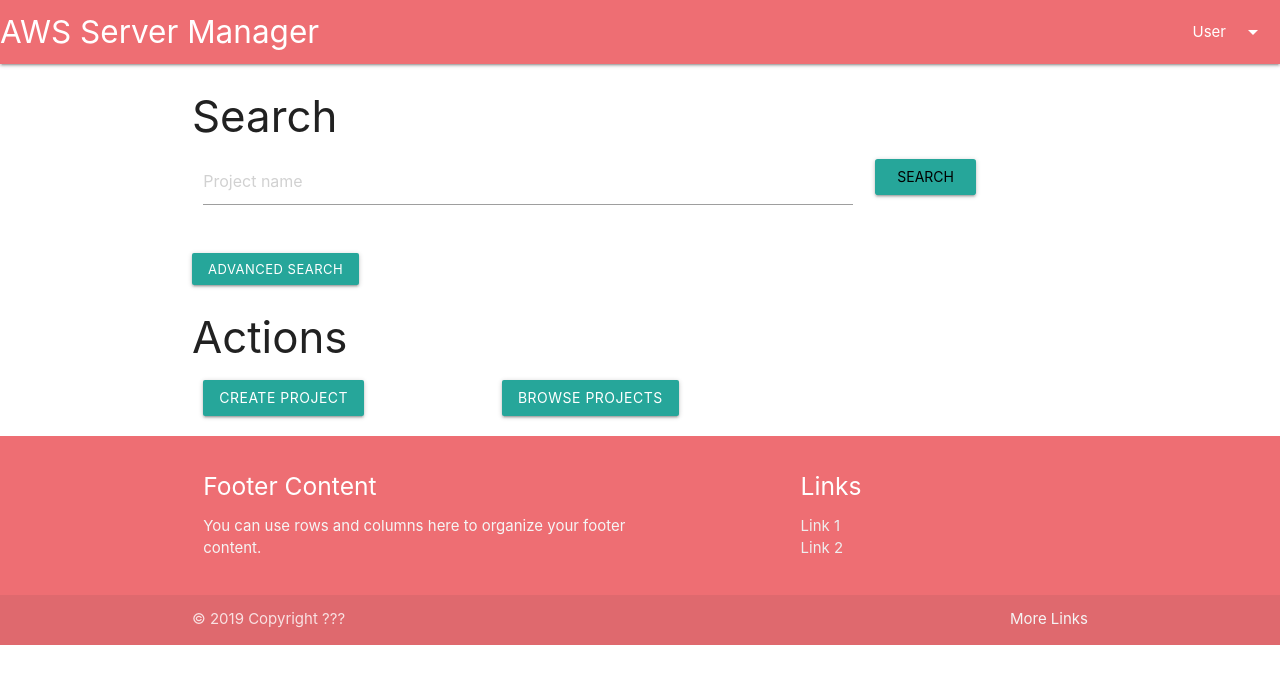
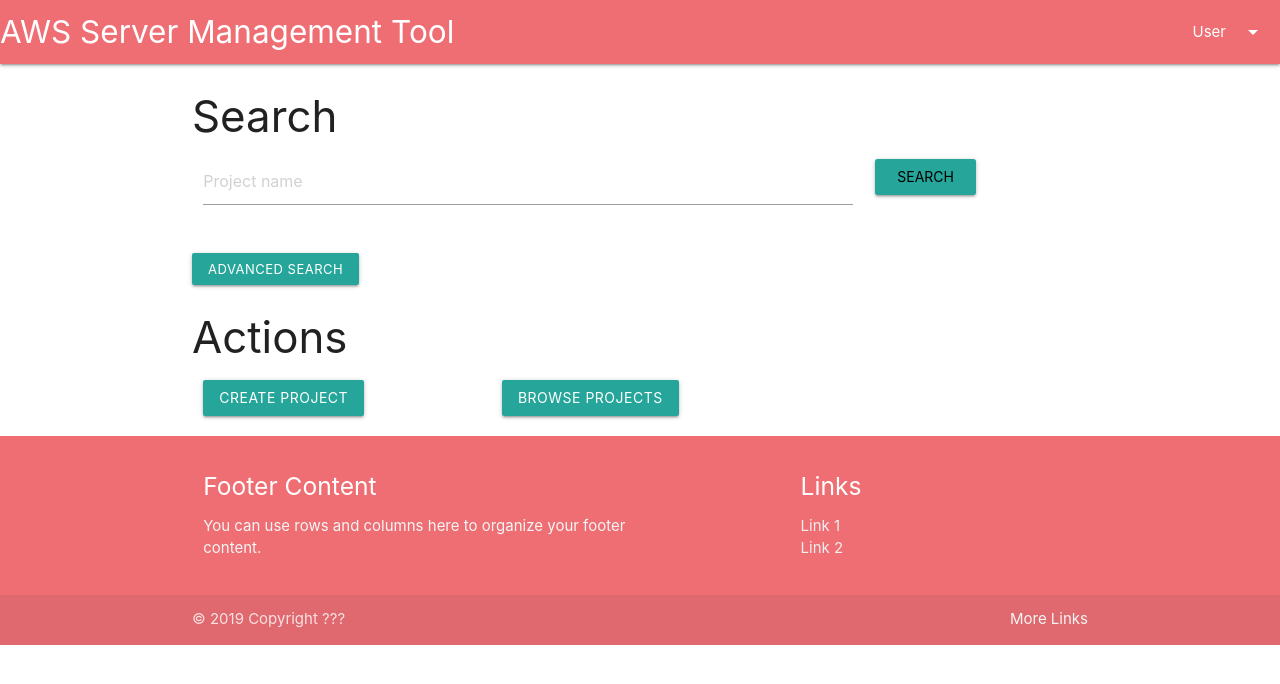
Before and after one commit to tyler-cromwell/SDP, an Angular app: page / in a window 1280 px wide. Shown: the top 684 px of the page. Built offline with nearby package versions, Linux system fonts and the light colour scheme.

Commit message:
[home]: Made small UI changes

```diff
--- a/src/app/app.component.html
+++ b/src/app/app.component.html
@@ -1,13 +1,13 @@
 <ul id="user-dropdown" class="dropdown-content">
-  <li><a href="#!">two</a></li>
+  <li><a href="#!">Change Password</a></li>
   <li class="divider"></li>
-  <li><a href="#!">three</a></li>
+  <li><a href="#!">Logout</a></li>
 </ul>
 
 
 <nav>
   <div class="nav-wrapper">
-    <a class="brand-logo" routerLink="/" routerLinkActive="">AWS Server Manager</a>
+    <a class="brand-logo" routerLink="/" routerLinkActive="">AWS Server Management Tool</a>
     <ul class="right hide-on-med-and-down">
       <!--<li><a href="#!">Link</a></li>-->
       <li><a class="dropdown-trigger" href="#!" data-target="user-dropdown">User<i class="material-icons right">arrow_drop_down</i></a></li>
```
